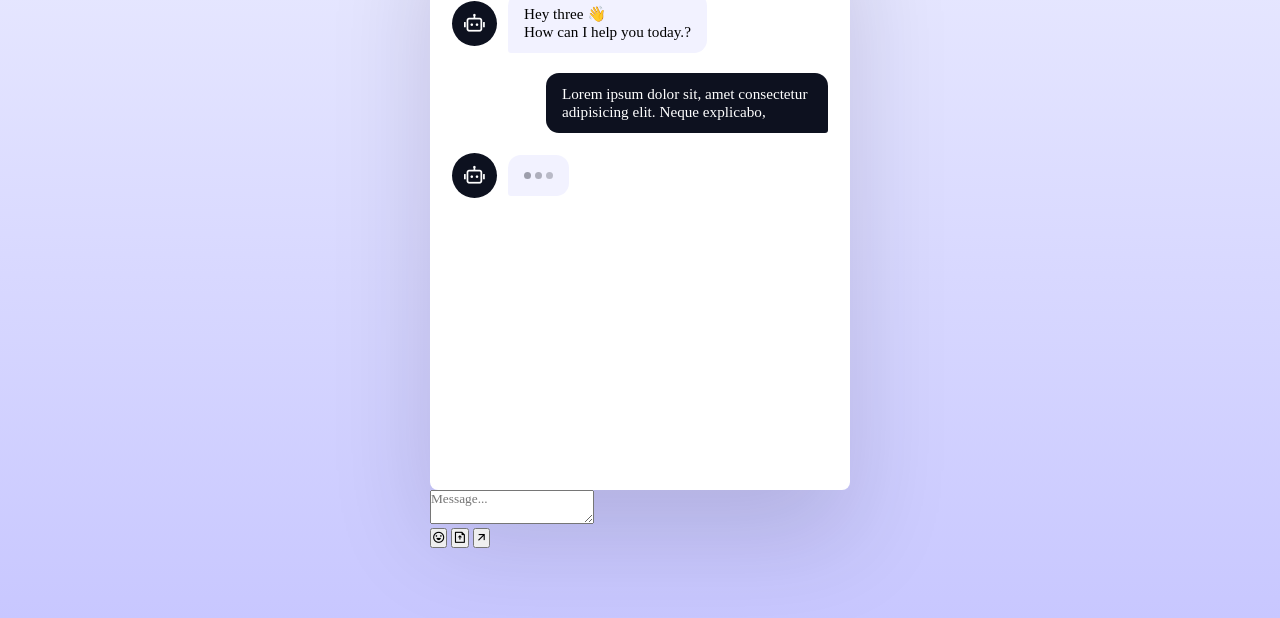
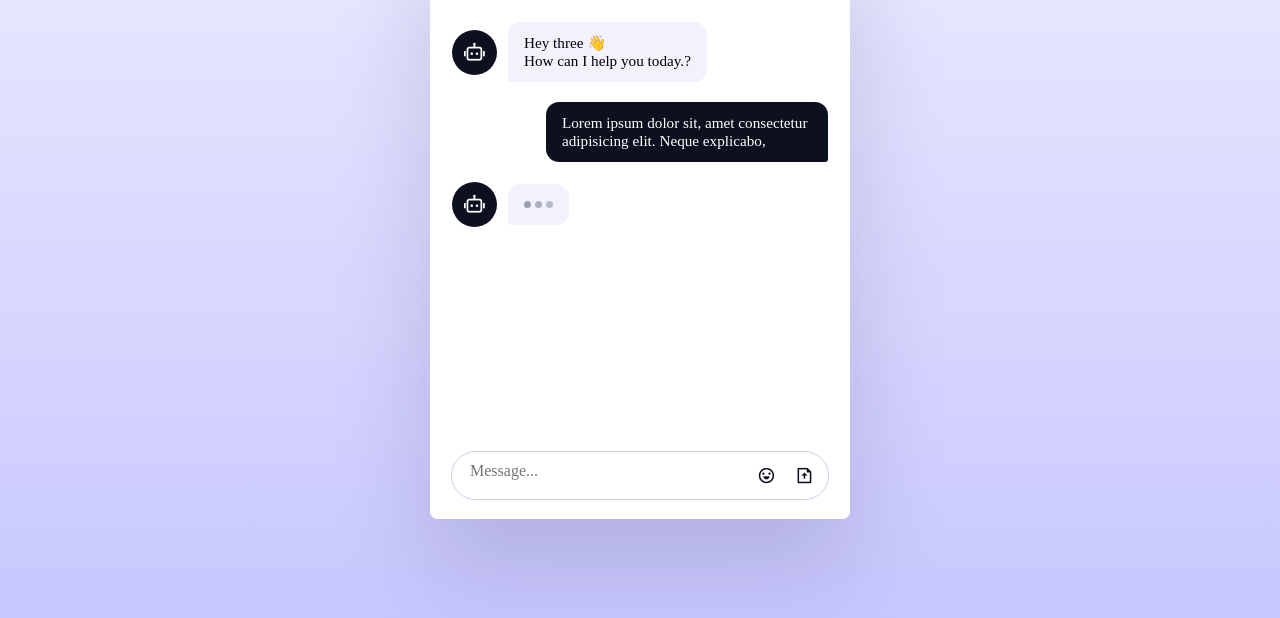
Before and after one commit to codewithandres/ia-chat-bot, a website built with Vite: page index.html in a window 1280 px wide. Shown: the part 178-796 px from the top of the page. Built offline with nearby package versions, Linux system fonts and the light colour scheme; a web font is replaced by a local one.

Commit message:
estilos de chat footer

```diff
--- a/index.html
+++ b/index.html
@@ -54,12 +54,12 @@
                 </div>
 
                 <!-- chat footer -->
-            </div>
                 <div class="chat-footer">
                     <form action="#" class="chat-form">
                         <textarea
                             class="message-input"
                             placeholder="Message..."
+                            required
                         ></textarea>
 
                         <div class="chat-controls">
@@ -69,12 +69,13 @@
                             <button type="button">
                                 <i class="ri-file-upload-line"></i>
                             </button>
-                        <button type="submit">
+                            <button type="submit" class="send-message">
                                 <i class="ri-arrow-right-up-line"></i>
                             </button>
                         </div>
                     </form>
                 </div>
+            </div>
         </main>
         <script type="module" src="/src/main.ts"></script>
     </body>
--- a/src/styles/index.css
+++ b/src/styles/index.css
@@ -22,6 +22,7 @@ body {
     background-image: linear-gradient(hwb(236 93% 0%), hwb(241 78% 0%));
 }
 .chatbot-popup {
+    position: relative;
     width: 420px;
     background-color: var(--color-white);
     overflow: hidden;
@@ -163,3 +164,71 @@ body {
     flex-direction: column;
     align-items: flex-end;
 }
+/* chat footer  */
+.chat-footer {
+    position: absolute;
+    bottom: 0;
+    left: 0;
+    width: 100%;
+    background-color: var(--color-white);
+    padding: 15px 22px 20px;
+}
+.chat-footer .chat-form {
+    display: flex;
+    align-items: center;
+    background-color: var(--color-white);
+    border-radius: 3rem;
+    outline: 1px solid hwb(240 80% 10%);
+    transition: 300ms ease;
+
+    &:focus-within {
+        outline: 2px solid hwb(226 5% 88%);
+    }
+}
+.chat-form .message-input {
+    border: none;
+    outline: none;
+    height: 47px;
+    width: 100%;
+    font-size: 1rem;
+    padding: 10px 0 14px 18px;
+    border-radius: inherit;
+    resize: none;
+}
+.chat-form .message-input:valid ~ .chat-controls .send-message {
+    display: block;
+}
+.chat-form .chat-controls {
+    display: flex;
+    align-items: center;
+    align-self: flex-end;
+    gap: 3px;
+    padding-right: 6px;
+    height: 47px;
+
+    & button {
+        height: 35px;
+        width: 35px;
+        border: none;
+        cursor: pointer;
+        background-color: transparent;
+        color: hwb(226 5% 88%);
+        border-radius: 50%;
+        font-size: 1.15rem;
+        transition: 300ms ease;
+
+        &.send-message {
+            background-color: hwb(226 5% 88%);
+            color: var(--color-white);
+            display: none;
+
+            &:hover {
+                background-color: hwb(227 17% 58%);
+            }
+        }
+
+        &:hover {
+            background-color: hwb(0 95% 5%);
+        }
+    }
+}
```
Lines whose indentation alone changed are shown as unchanged.
